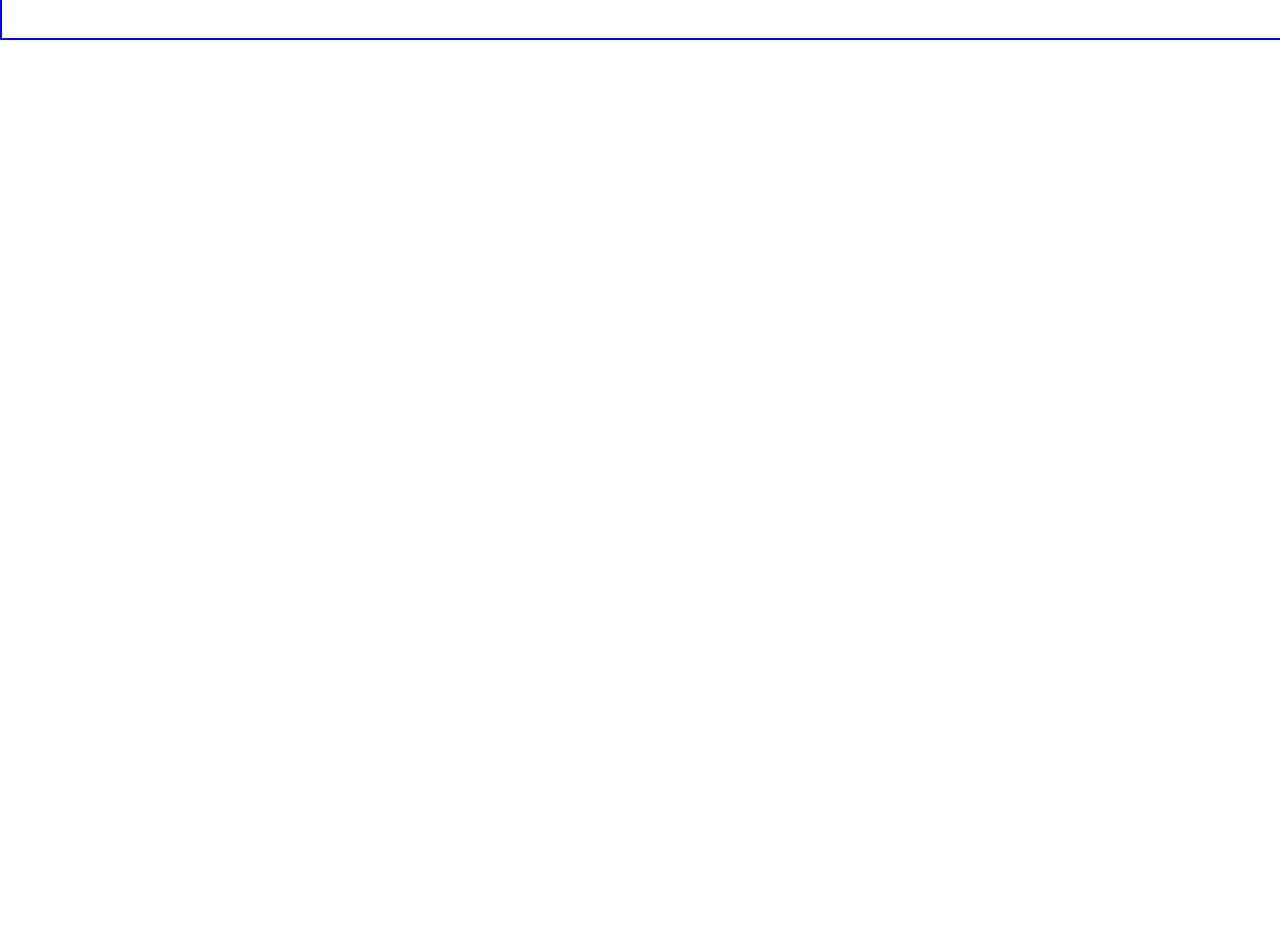
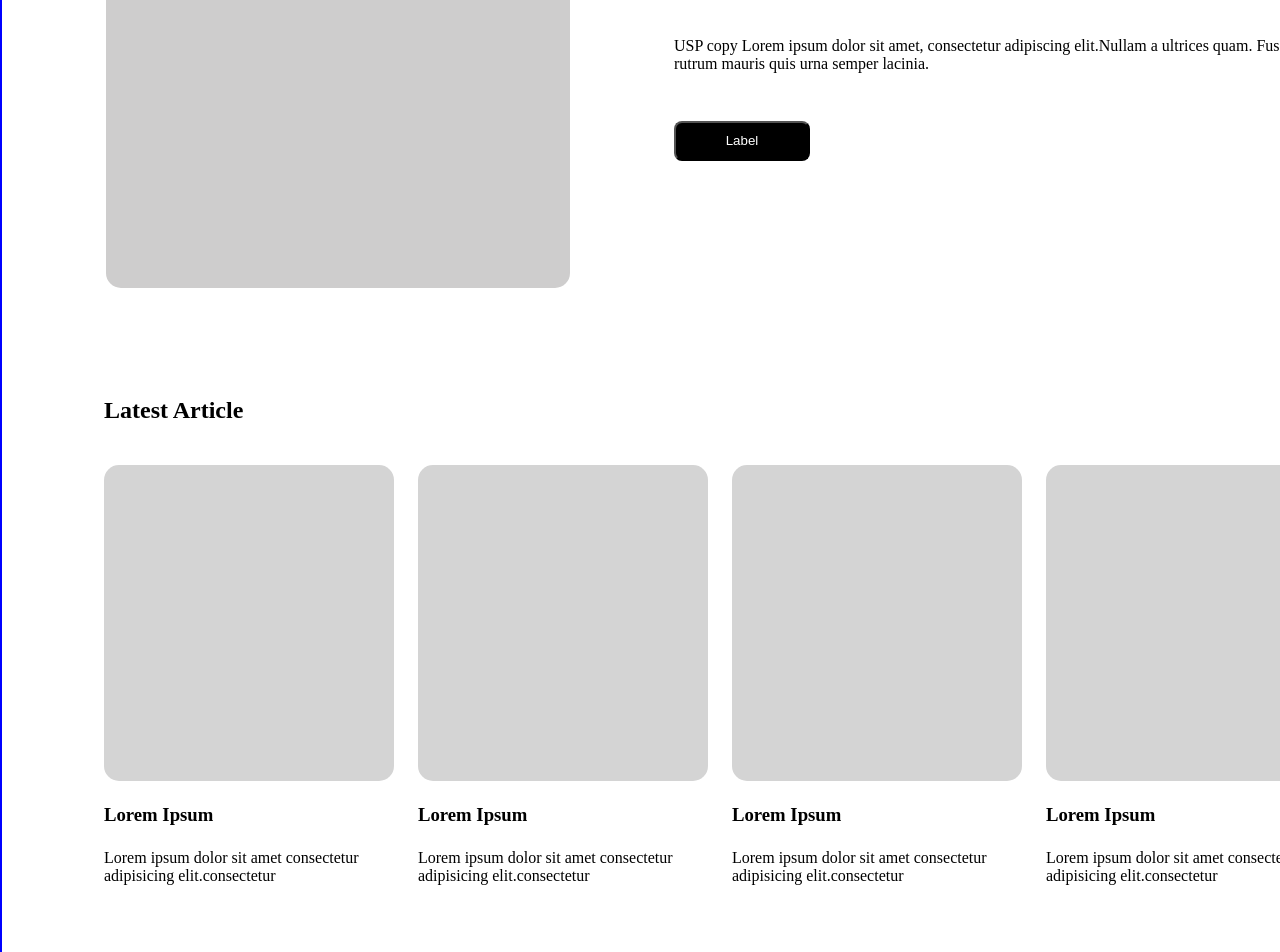
Before and after one commit to sahiba2503/NewFigma, a React (Vite) app: page / in a window 1280 px wide. Shown: the part 2460-3412 px from the top of the page. Before the commit the page ends 2500 px from the top, so only its background shows below. Built offline with nearby package versions, Linux system fonts and the light colour scheme.

Commit message:
add body layout

```diff
--- a/src/App.css
+++ b/src/App.css
@@ -6,7 +6,7 @@
 #root{
     border: 2px solid blue;
     width: 1440px;
-    height: 2500px;
+    height: 3500px;
     position: relative;
 }
 nav{
@@ -196,6 +196,7 @@ justify-content: space-between;
 }
 .strategyImg,.technologyImg{
     /* border: 2px solid black; */
+    border-radius: 15px;
     width: 464px;
     height: 464px;
     background-color: rgb(206, 205, 205);
@@ -226,3 +227,51 @@ justify-content: space-between;
     left: 0;
     padding: 32px 104px;
 }
+.graoundBreaking{
+    height: 528px;
+    width: 100%;
+    position: absolute;
+    top:2250px;
+    left: 0;
+    padding: 32px 104px;
+}
+
+.outerArticle{
+    /* border: 5px solid blue; */
+    width: 100%;
+    height: 612px;
+    position: absolute;
+    top:2800px;
+    display: flex;
+    flex-direction: column;
+    align-items: center;
+     gap:24px;
+     padding: 55px 0;
+    }
+  .headingArticle{
+    /* border: 2px solid green; */
+    width: 1232px;
+    height: 44px;
+  }
+  .outerBorderArticles{
+    /* border: 2px solid red; */
+    width: 1232px;
+    display: flex;
+    flex-direction: row;
+    justify-content: space-between;
+  }
+  .Articles{
+
+    width: 290px;
+    height: 420px;
+  display: flex;
+  flex-direction: column;
+  justify-content: space-between;
+  }
+  .articleImg{
+    border: 0px solid black;
+    background-color: rgb(212, 212, 212);
+    border-radius: 15px;
+    width: 290px;
+    height: 316px;
+  }
--- a/src/App.jsx
+++ b/src/App.jsx
@@ -4,6 +4,8 @@ import Welcome from './Welcome'
 import Boxes from './Boxes'
 import StrategySec from './StrategySec'
 import Technology from './Technology'
+import GroundBreaking from './GroundBreaking'
+import LatestArticle from './LatestArticle'
 
 function App() {
   return (
@@ -13,6 +15,9 @@ function App() {
       <Boxes />
     <StrategySec />
     <Technology />
+    <StrategySec />
+    <GroundBreaking />
+    <LatestArticle />
     </div>
   )
 }
--- /dev/null
+++ b/src/GroundBreaking.jsx
@@ -0,0 +1,18 @@
+import React from 'react'
+
+function GroundBreaking() {
+  return (
+    <div className='graoundBreaking'>
+       <div className='strImgCon'>
+      <div className='strategyImg'> </div>
+      <div className='strategyContent'>
+        <h1>Strategy and Optimisation</h1>
+        <p>USP copy Lorem ipsum dolor sit amet, consectetur adipiscing elit.Nullam a ultrices quam. Fusce rutrum mauris quis urna semper lacinia.</p>
+        <button>Label</button>
+      </div>
+</div>
+    </div>
+  )
+}
+
+export default GroundBreaking
--- /dev/null
+++ b/src/LatestArticle.jsx
@@ -0,0 +1,35 @@
+import React from 'react'
+
+function LatestArticle() {
+  return (
+    <div className='outerArticle'>
+      <div className="headingArticle">
+        <h2>Latest Article</h2></div>
+      <div className="outerBorderArticles">
+        <div className="Articles">
+          <div className='articleImg'><img src="" alt="" /></div>
+           <h3>Lorem Ipsum</h3>
+          <p>Lorem ipsum dolor sit amet consectetur adipisicing elit.consectetur </p>
+          </div>
+         <div className="Articles">
+          <div className='articleImg'><img src="" alt="" /></div>
+           <h3>Lorem Ipsum</h3>
+          <p>Lorem ipsum dolor sit amet consectetur adipisicing elit.consectetur </p>
+          </div>
+           <div className="Articles">
+          <div className='articleImg'><img src="" alt="" /></div>
+           <h3>Lorem Ipsum</h3>
+          <p>Lorem ipsum dolor sit amet consectetur adipisicing elit.consectetur </p>
+          </div>
+           <div className="Articles">
+          <div className='articleImg'><img src="" alt="" /></div>
+           <h3>Lorem Ipsum</h3>
+          <p>Lorem ipsum dolor sit amet consectetur adipisicing elit.consectetur </p>
+          </div>
+      </div>
+
+    </div>
+  )
+}
+
+export default LatestArticle;
```
